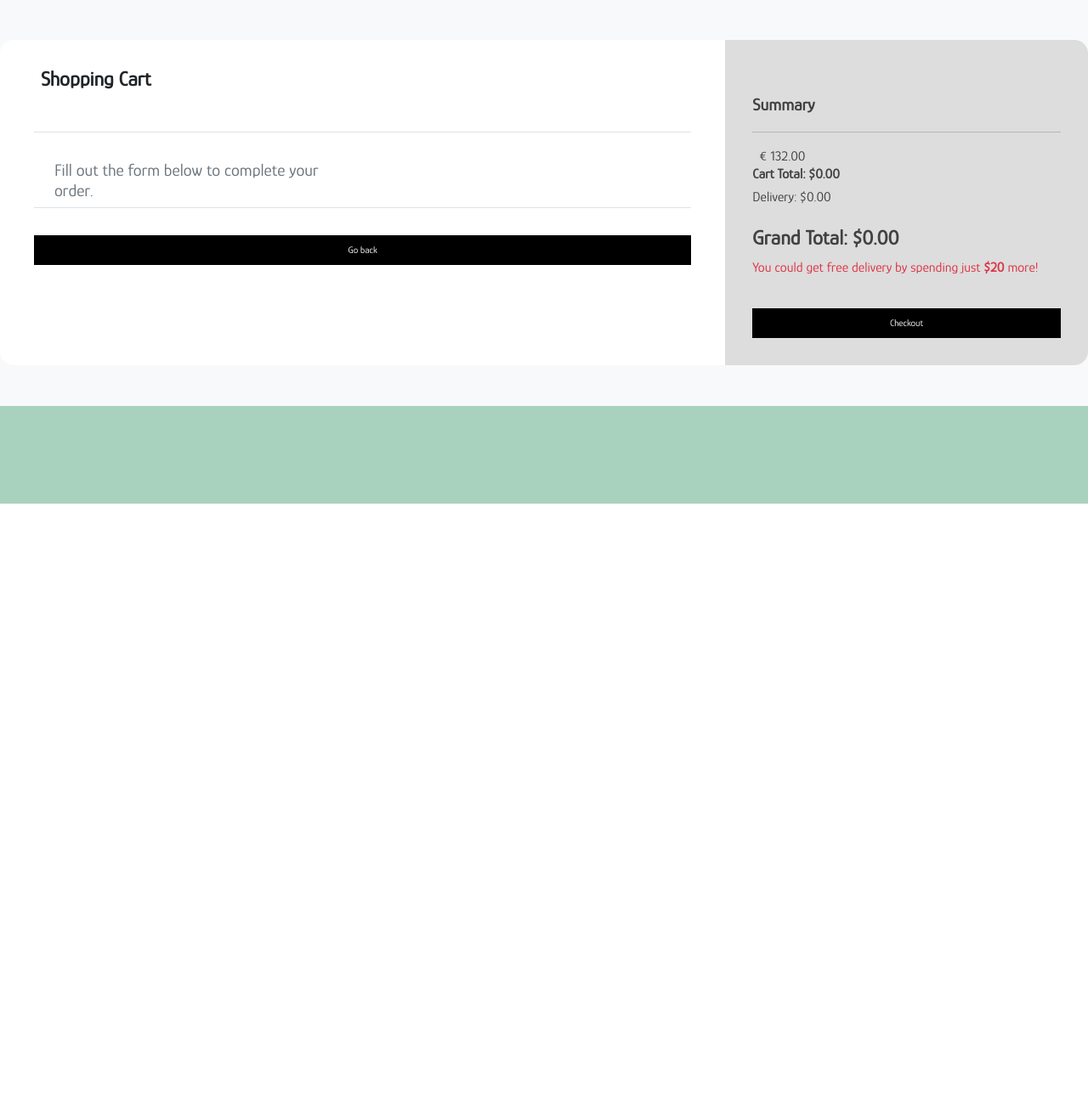
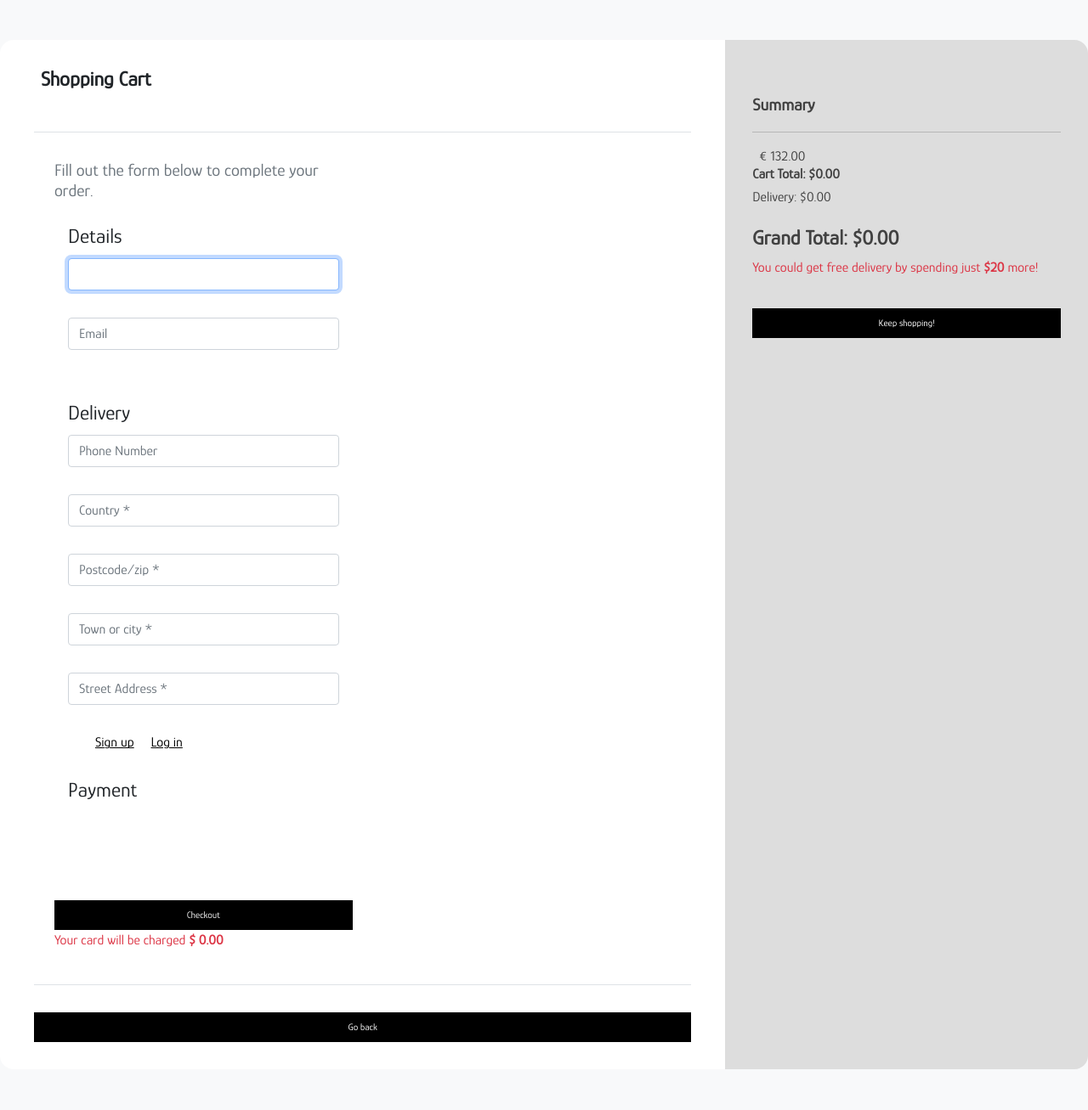
Before and after one commit to hddahdda/plant_ecommerce, a Django app: template checkout/templates/checkout/checkout.html in a window 1280 px wide. Shown: the part 207-1514 px from the top of the page at 85% size. Before the commit the page ends 800 px from the top, so only its background shows below. Run offline with Django 3.2, Linux system fonts and the light colour scheme; the template is opened without the code that fills it: values that come from a table or form of the project are taken from there, others are empty.

Commit message:
Created template for checkout

```diff
--- a/cart/templates/cart/cart.html
+++ b/cart/templates/cart/cart.html
@@ -73,7 +73,7 @@
                         You could get free delivery by spending just <strong>${{ free_delivery_delta }}</strong> more!
                     </p>
                     {% endif %}
-                    <a href="" class="btn btn-outline-success">Checkout</a>
+                    <a href="{% url 'checkout' %}" class="btn btn-outline-success">Checkout</a>
             </div>
             <div class="row">
                 <div class="col">
--- a/checkout/templates/checkout/checkout.html
+++ b/checkout/templates/checkout/checkout.html
@@ -19,6 +19,44 @@
                    <h5 class="text-muted">
                        Fill out the form below to complete your order.
                    </h5>
+                   <form action="{% url 'checkout' %}" method="POST" id="payment-form">
+                       {% csrf_token %}
+                       <fieldset class="rounded px-3 mb-4">
+                           <legend class="fieldset-label">Details</legend>
+                           {{ order_form.full_name | as_crispy_field }}
+                           {{ order_form.email | as_crispy_field }}
+                       </fieldset>
+                       <fieldset class="rounded px-3 mb-4">
+                          <legend class="fieldset-label">Delivery</legend>
+                           {{ order_form.phone_number | as_crispy_field }}
+                           {{ order_form.country | as_crispy_field }}
+                           {{ order_form.postcode | as_crispy_field }}
+                           {{ order_form.town_or_city | as_crispy_field }}
+                           {{ order_form.street_address | as_crispy_field }}
+                           <div class="form-check">
+                               {% if user.is_authenticated %}
+                               <label for="id-save-info" class="form-check-label">Save information to my profile.</label>
+                               <input type="checkbox" id="id-save-info" name="save-info" class="form-check-input" checked>
+                               {% else %}
+                               <label for="id-save-info" class="form-check-label">
+                                   <a href="{% url 'signup' %}">Sign up</a>
+                                   <a href="{% url 'login' %}">Log in</a>
+                               </label>
+                               {% endif %}
+                           </div>
+                       </fieldset>
+                       <fieldset class="rounded px-3 mb-4">
+                       <legend class="fieldset-label">Payment</legend>
+                       <div class="mb-5" id="card-element"></div>
+                       <div class="mb-5 text-danger" id="card-errors" role="alert"></div>
+                       </fieldset>
+                       <div class="text-right mb-4">
+                           <button id="submit-button" class="btn btn-outline-success">
+                           Checkout
+                           </button>
+                           <p class="text-danger">Your card will be charged <b>$ {{ grand_total|floatformat:2 }}</b></p>
+                       </div>
+                   </form>
                </div>
            </div>
             </div>
@@ -39,7 +77,7 @@
                     <p class="mb-1 text-danger">
                         You could get free delivery by spending just <strong>${{ free_delivery_delta }}</strong> more!
                     </p>
-                    <a href="" class="btn btn-outline-success">Checkout</a>
+                    <a href="{% url 'products' %}" class="btn btn-outline-secondary">Keep shopping!</a>
             </div>
             <div class="row">
                 <div class="col">
```
